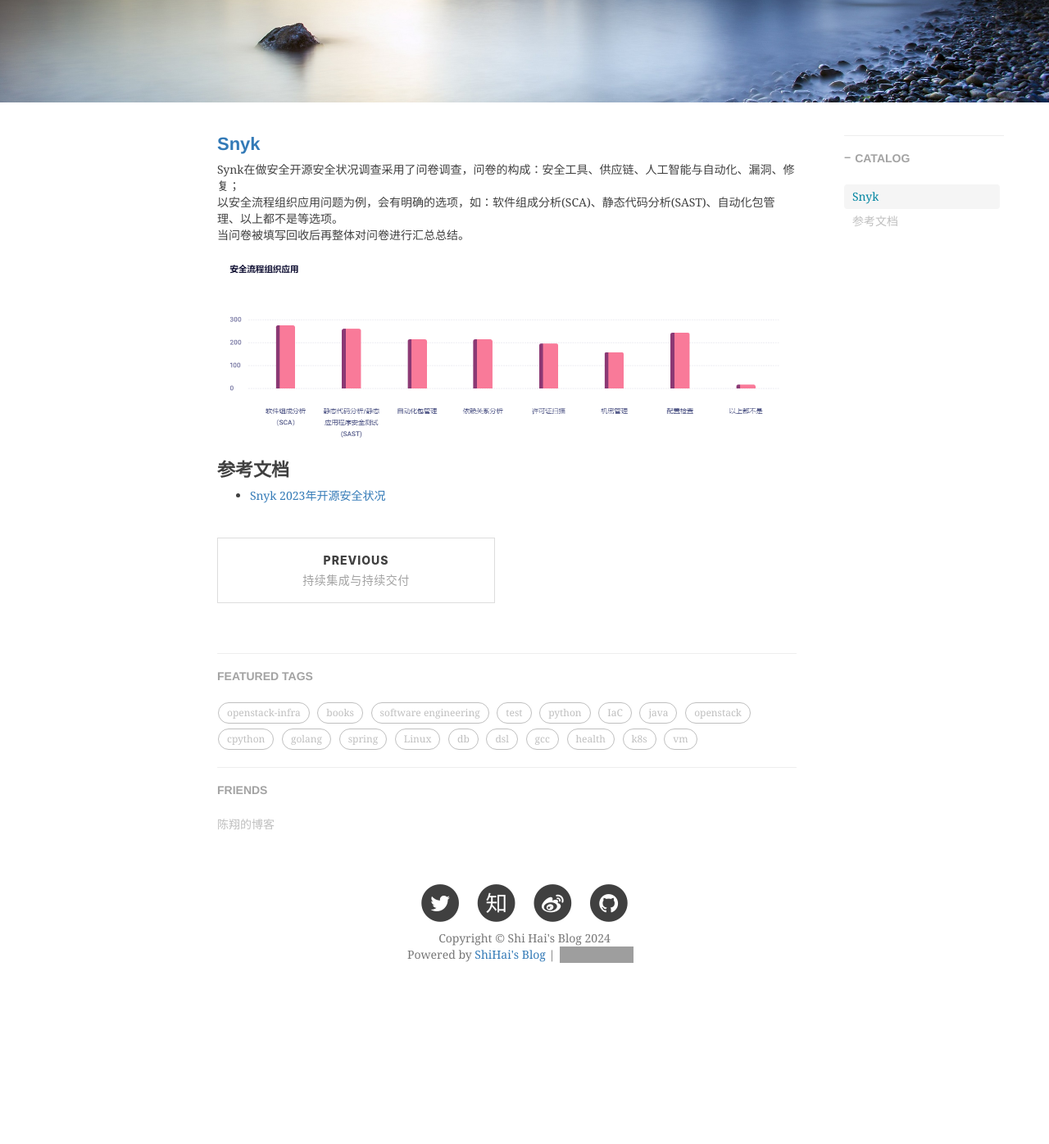
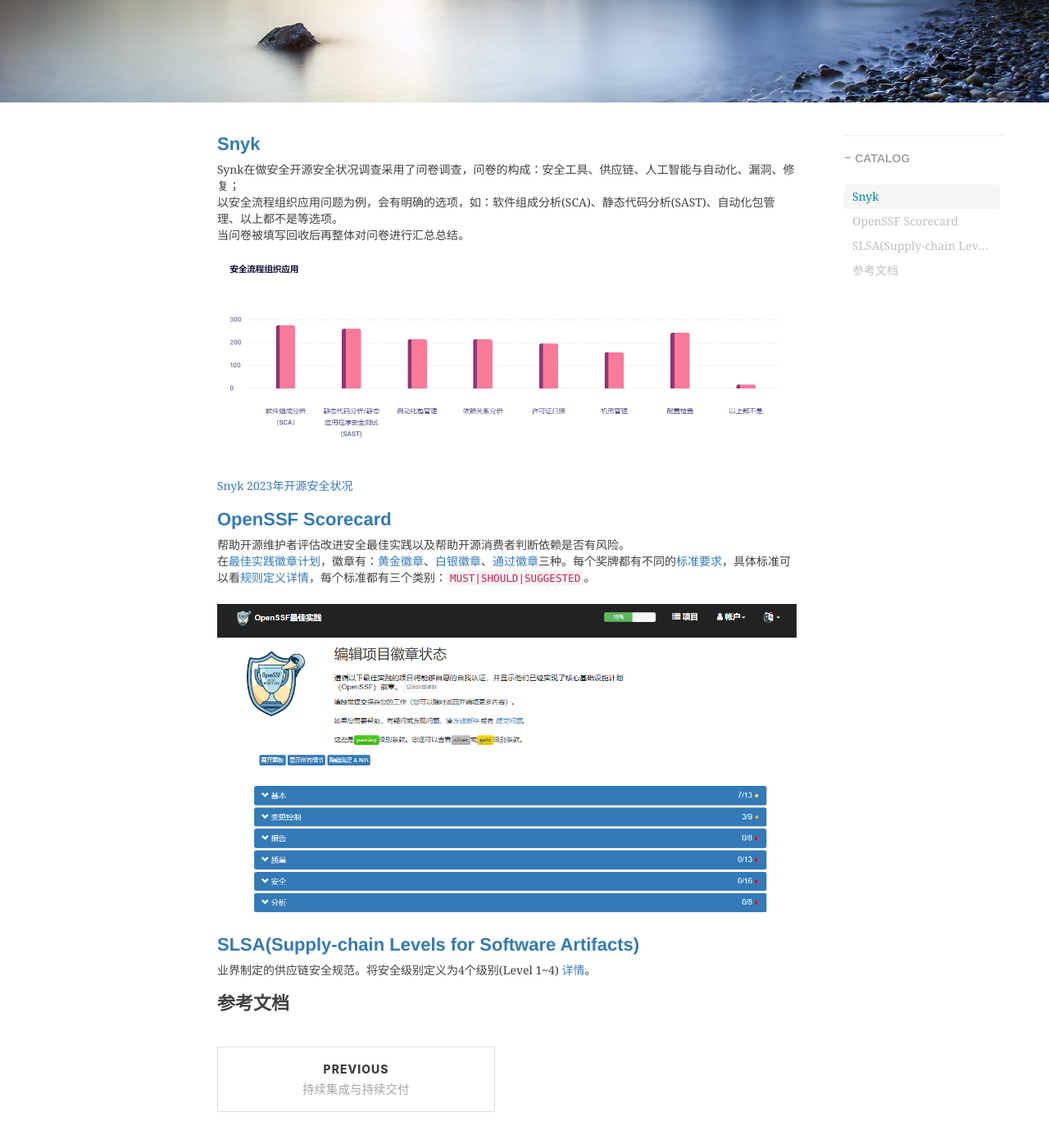
Before and after one commit to shihai1991/shihai1991.github.io, a Jekyll site: the page built from _posts/2024-11-25-业界对CICD能力评级.md, in a window 1280 px wide and 1400 px high, scrolled down 330 px. Shown: the top 1396 px of the window at 82% size. Built offline with Jekyll 4.4.1, drawn with Linux system fonts in a browser that asks for light colours; nearby versions of some CDN libraries; comment, search, counter and statistics services are not loaded; before the commit the page ends 1590 px from its top, so only the background shows below that; grey boxes are pictures that could not be loaded.

Commit message:
Update 2024-11-25-业界对CICD能力评级.md

```diff
--- a/_posts/2024-11-25-业界对CICD能力评级.md
+++ b/_posts/2024-11-25-业界对CICD能力评级.md
@@ -8,11 +8,20 @@
   - software engineering
 time: '2024.11.25 20:56:00'
 ---
-# [Snyk](snyk.io)
+
+# [Snyk]([snyk.io](https://snyk.io/))
 Synk在做安全开源安全状况调查采用了问卷调查，问卷的构成：安全工具、供应链、人工智能与自动化、漏洞、修复；
 以安全流程组织应用问题为例，会有明确的选项，如：软件组成分析(SCA)、静态代码分析(SAST)、自动化包管理、以上都不是等选项。
 当问卷被填写回收后再整体对问卷进行汇总总结。
 ![]({{site.baseurl}}/img/2024/Q4/20241129173433-snyk-security-apply.png)
+[Snyk 2023年开源安全状况](https://snyk.io/reports/open-source-security/)
+
+# [OpenSSF Scorecard](https://scorecard.dev/)
+帮助开源维护者评估改进安全最佳实践以及帮助开源消费者判断依赖是否有风险。
+在[最佳实践徽章计划](https://www.bestpractices.dev/zh-CN)，徽章有：[黄金徽章](https://www.bestpractices.dev/zh-CN/criteria/2)、[白银徽章](https://www.bestpractices.dev/zh-CN/criteria/1)、[通过徽章](https://www.bestpractices.dev/zh-CN/criteria/0)三种。每个奖牌都有不同的[标准要求](https://www.bestpractices.dev/zh-CN/criteria_stats)，具体标准可以看[规则定义详情](https://github.com/coreinfrastructure/best-practices-badge/blob/main/criteria/criteria.yml)，每个标准都有三个类别：`MUST|SHOULD|SUGGESTED`。
+![]({{site.baseurl}}/img/2024/Q4/20241202145002-OpenSSF-BestPractices.png)
+
+# [SLSA(Supply-chain Levels for Software Artifacts)](https://slsa.dev/)
+业界制定的供应链安全规范。将安全级别定义为4个级别(Level 1~4) [详情](https://slsa.dev/spec/v1.0/levels)。
 
 # 参考文档
-- [Snyk 2023年开源安全状况](https://snyk.io/reports/open-source-security/)
```
